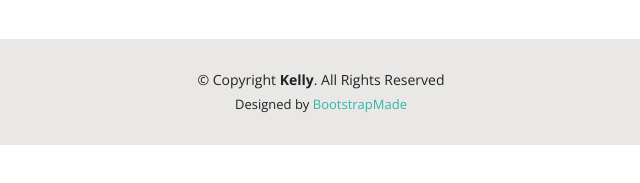
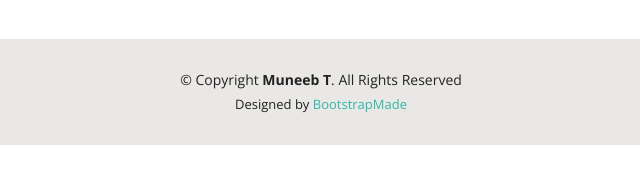
Before and after one commit to Muneeb-T/Personal-Website-Muneeb-T, a plain HTML site: page portfolio.html in a window 1280 px wide. Shown: the part 565-748 px from the top of the page, 319-959 px from the left. Drawn offline with nearby package versions, Linux system fonts and the light colour scheme.

Commit message:
Update portfolio.html

```diff
--- a/portfolio.html
+++ b/portfolio.html
@@ -111,7 +111,7 @@
   <footer id="footer">
     <div class="container">
       <div class="copyright">
-        &copy; Copyright <strong><span>Kelly</span></strong>. All Rights Reserved
+        &copy; Copyright <strong><span>Muneeb T</span></strong>. All Rights Reserved
       </div>
       <div class="credits">
         Designed by <a href="https://bootstrapmade.com/">BootstrapMade</a>
```
